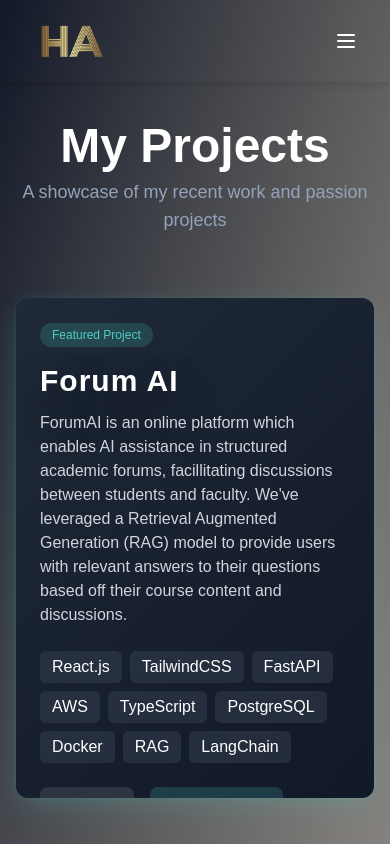
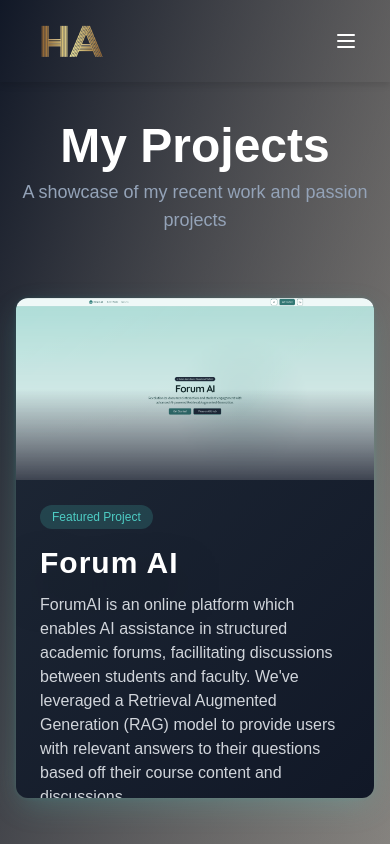
Before and after one commit to hamin2006/personal-portfolio-website, a React (Vite) app: page /projects in a window 390 px wide. Shown: the top 844 px of the page. Built offline with nearby package versions, Linux system fonts and the light colour scheme.

Commit message:
Additional project card responsiveness

```diff
--- a/src/Routes/Projects.jsx
+++ b/src/Routes/Projects.jsx
@@ -59,6 +59,7 @@ const projectsData = [
     tags: ["HTML", "CSS", "JavaScript"],
     image: "/simonsays.png",
     github: "https://github.com/hamin2006/Simon-Says",
+    live: "https://hamin2006.github.io/Simon-Says/",
     color: "#AAFF00",
   },
   {
@@ -67,8 +68,7 @@ const projectsData = [
     description: "As a study tool, I created a quiz maker application that allows users to create, edit, and take quizzes. The application uses Java and Swing GUI to create a user-friendly interface for users to interact with. The application uses local serialization to a JSON file in order to store quiz data and user information.",
     tags: ["Java", "Swing GUI", "JSON", "Serialization", "Test Driven Development", "JUnit", "OOP Design Patterns"],
     image: "/quizmaker.png",
-    github: "https://github.com/yourusername/project5",
-    live: "https://project5.yourdomain.com",
+    github: "https://github.com/hamin2006/Quiz-Maker---Robust",
     color: "#F86624",
   },
   {
@@ -255,7 +255,7 @@ export default function Projects() {
 function ProjectCard({ project, isActive }) {
   return (
     <motion.div
-      className="bg-gray-800/50 backdrop-blur-lg rounded-xl overflow-hidden h-full shadow-2xl"
+      className="bg-gray-800/50 overflow-y-auto backdrop-blur-lg rounded-xl overflow-hidden h-full shadow-2xl"
       style={{
         boxShadow: `0 10px 30px -5px ${project.color}40, 0 0 5px ${project.color}20`,
         background: `linear-gradient(135deg, #1f2937 0%, #111827 100%)`,
@@ -264,7 +264,7 @@ function ProjectCard({ project, isActive }) {
     >
       <div className="grid grid-cols-1 md:grid-cols-2 h-full">
         <motion.div
-          className="relative overflow-hidden"
+          className="relative"
           initial={{ opacity: 0 }}
           animate={{ opacity: 1 }}
           transition={{ delay: 0.2 }}
```
